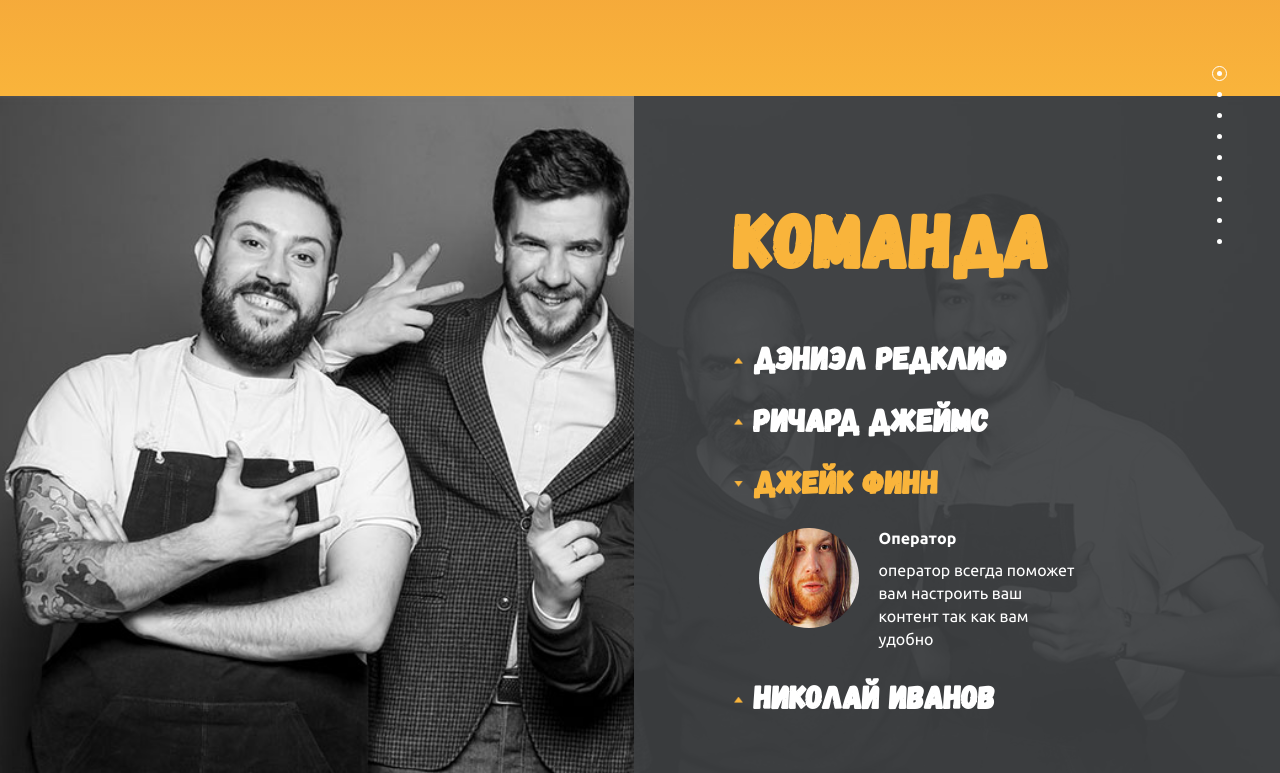
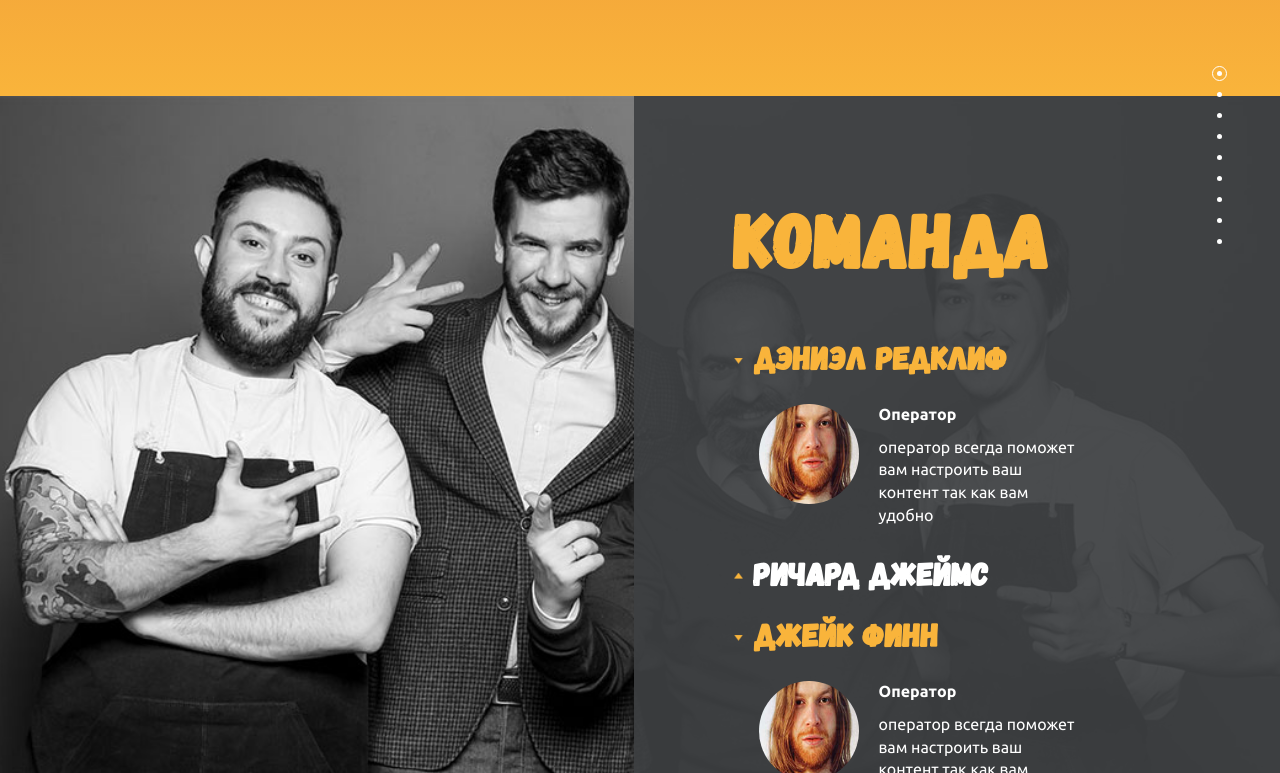
Before and after one commit to Sibil70/Burgers, a plain HTML site: page index.html in a window 1280 px wide. Both pictures are taken after a click on the item 1006 px from the left and 2677 px from the top of the page. Shown: the part 2304-3077 px from the top of the page. Drawn offline with Linux system fonts and the light colour scheme.

Commit message:
added accordion

```diff
--- a/css/blocks/team__acord.scss
+++ b/css/blocks/team__acord.scss
@@ -28,6 +28,7 @@
     }
 }
 .team-accordeon__item{
+
     @include tablets {
         display: flex;
         flex-direction: column;
@@ -35,6 +36,7 @@
     }
 }
 .team-accordeon__trigger {
+    cursor: pointer;
     font-family: 'gagalin', Helvetica, sans-serif;
     text-transform: uppercase;
     font-size: rem(32px);
--- a/index.html
+++ b/index.html
@@ -202,7 +202,7 @@
             <h2 class="title team__title title--yellow">команда</h2>
             <ul class="team-accordeon__list">
                 <li class="team-accordeon__item">
-                    <h3 class="team-accordeon__trigger">дэниэл редклиф</h3>
+                    <h3 class="team-accordeon__trigger ">дэниэл редклиф</h3>
                     <div class="team-accordeon__content">
                         <img class="team-accordeon__content-photo" src="./img/team/richard.jpg" alt="photo">
                         <div class="team-accordeon__description">
@@ -563,12 +563,10 @@
 </div>
 
 <script>
+//  открытие/закрытие полноэкранного меню "по клику на гамбургер меню в адаптивах"
 const hamburger = document.querySelector (".hamburger-menu");
 const fullScreenMenu = document.querySelector ('.fullscreen-menu');
 const closeMenu = document.querySelector (".fullscreen-menu__close");
-const closeHideMenu = document.querySelector (".hide-menu__item-cross");
-const HideMenu = document.querySelector (".hide-menu__wrapper");
-const ShowMenu = document.querySelector (".hide-menu__btn");
 
 hamburger.addEventListener ('click', function (e){
     fullScreenMenu.style.display = "flex";
@@ -580,13 +578,52 @@ closeMenu.addEventListener ('click', function (e){
     fullScreenMenu.style.display = "none";
     document.body.classList.remove('blocked-scroll');
 });
+//  открытие/закрытие меню "состав на слайдере"
+const closeHideMenu = document.querySelector (".hide-menu__item-cross");
+const HideMenu = document.querySelector (".hide-menu__wrapper");
+const ShowMenu = document.querySelector (".hide-menu__btn");
 
 closeHideMenu.addEventListener ('click', function (e){
     HideMenu.style.visibility = "hidden";
 });
 ShowMenu.addEventListener ('mouseover', function (e){
-    HideMenu.removeAttribute("style");;
+    HideMenu.removeAttribute("style");
 });
+//  карусель секции team
+// var accordeon = document.querySelector('.team-accordeon');
+let openTeamMate = document.querySelector (".team-accordeon__item");
+let TeamMate = openTeamMate.firstElementChild;
+
+    console.log (openTeamMate);
+    console.log (TeamMate);
+    openTeamMate.addEventListener ('click', function (e) {
+    if (TeamMate.classList.contains ('team-accordeon__trigger--active'))
+    { TeamMate.classList.remove ('team-accordeon__trigger--active');
+    } else
+    {TeamMate.classList.add ("team-accordeon__trigger--active");
+}
+});
+
+// этот не очень работает!!!!!!
+// var accordeon = document.querySelector('.team-accordeon');
+
+// var i;
+
+// accordeon.addEventListener('click', function(e) {
+//   console.log("e.target");
+//   console.log(e.target);
+//   if (e.target.classList.contains('team-accordeon__trigger') ) {
+//     var trigger = e.target;
+//     var content = trigger.nextElementSibling;
+
+//     if (content.style.height) {
+//       content.style.height = null;
+//     } else {
+//       content.style.height = content.scrollHeight + 'px';
+//     }
+//   }
+
+// });
 </script>
 </body>
 </html>
--- a/js/main.js
+++ b/js/main.js
@@ -1,4 +1,4 @@
-console.log ('я подключен!');
+// console.log ('я подключен!');
 // const hamburger = document.querySelector (".hamburger-menu");
 // const fullscreenmenu = document.getElementsByClassName ('fullscreen-menu');
 // const closeMenu = document.querySelector (".fullscreen-menu__close");
```
Also changed, not shown: css/main.css, 1 other file.
